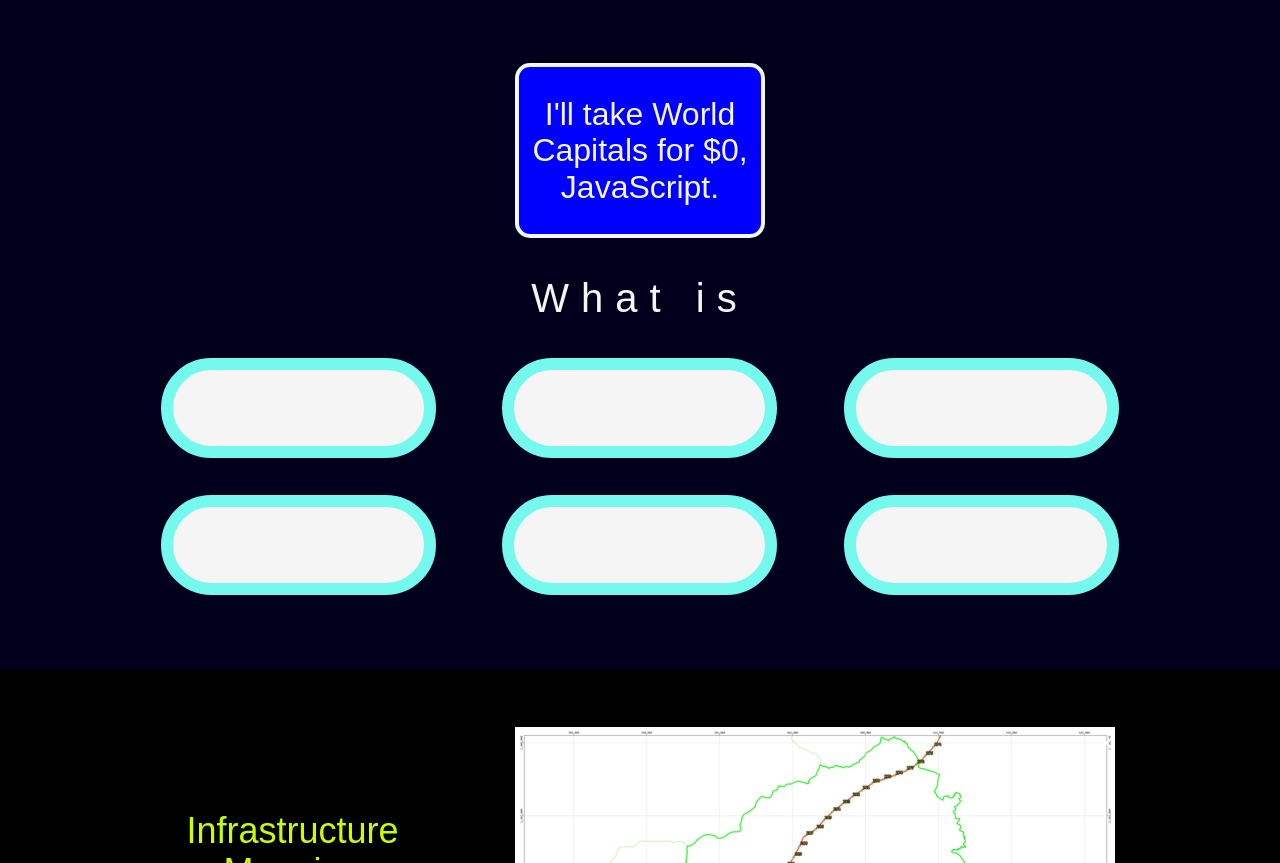
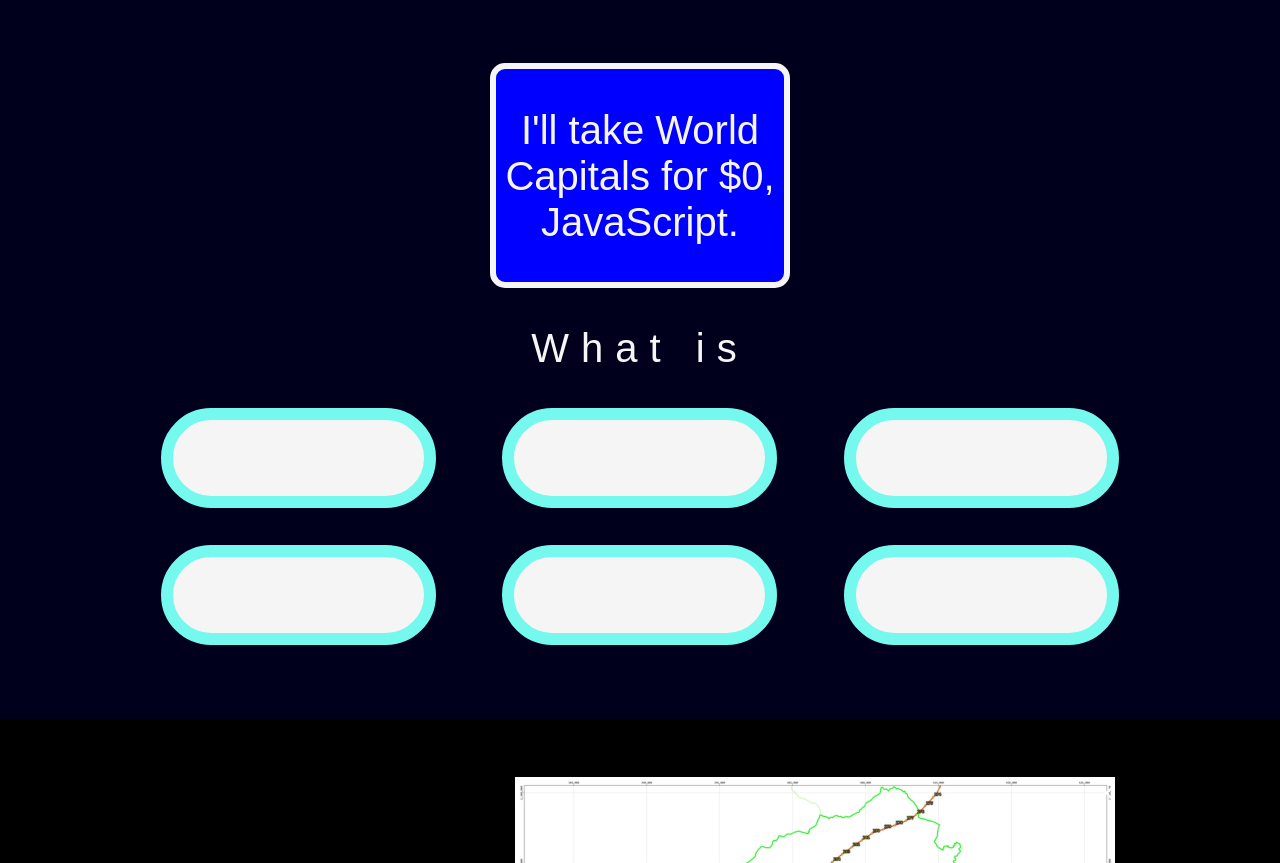
Before and after one commit to joshduns/portfolio, a plain HTML site: page index.html in a window 1280 px wide. Shown: the part 1080-1943 px from the top of the page. Drawn offline with Linux system fonts and the light colour scheme; a web font is replaced by a local one.

Commit message:
Refine quiz styles

```diff
--- a/style.css
+++ b/style.css
@@ -141,17 +141,21 @@ header .links a.contact:hover {
 
 #start-button {
     margin: 1%;
-    width: 250px;
-    height: 175px;
-    font-size: 2rem;
+    width: 300px;
+    height: 225px;
+    font-size: 2.5rem;
     grid-area: start;
     background-color: blue;
-    border: 4px solid whitesmoke;
+    border: 6px solid whitesmoke;
     color: whitesmoke;
     font-weight: 500;
     border-radius: 15px;
     align-self: center;
     justify-self: center;
+}
+
+#start-button:hover {
+    background-color:rgb(0, 0, 146);
 }
 
 #what-is {
```
